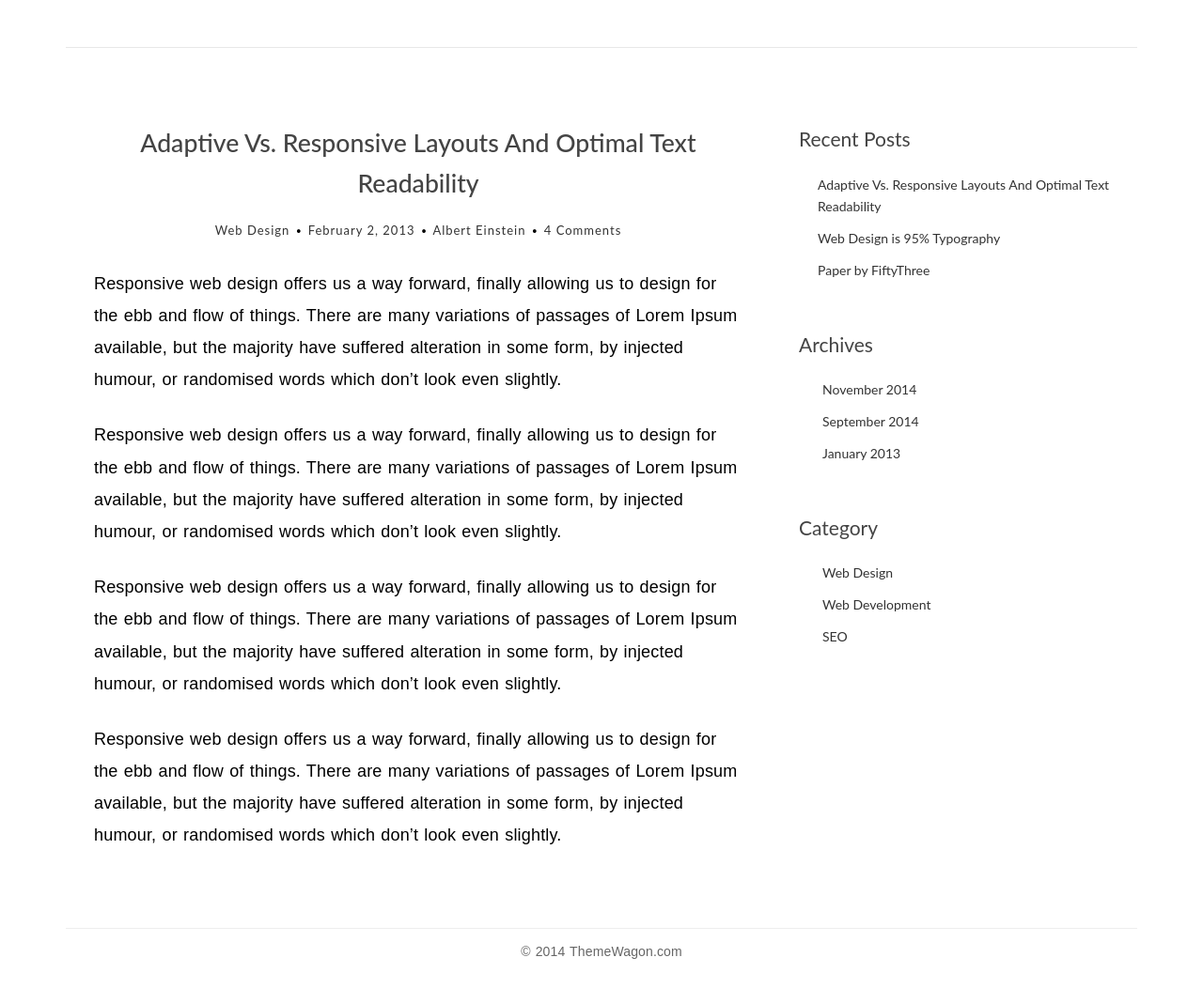
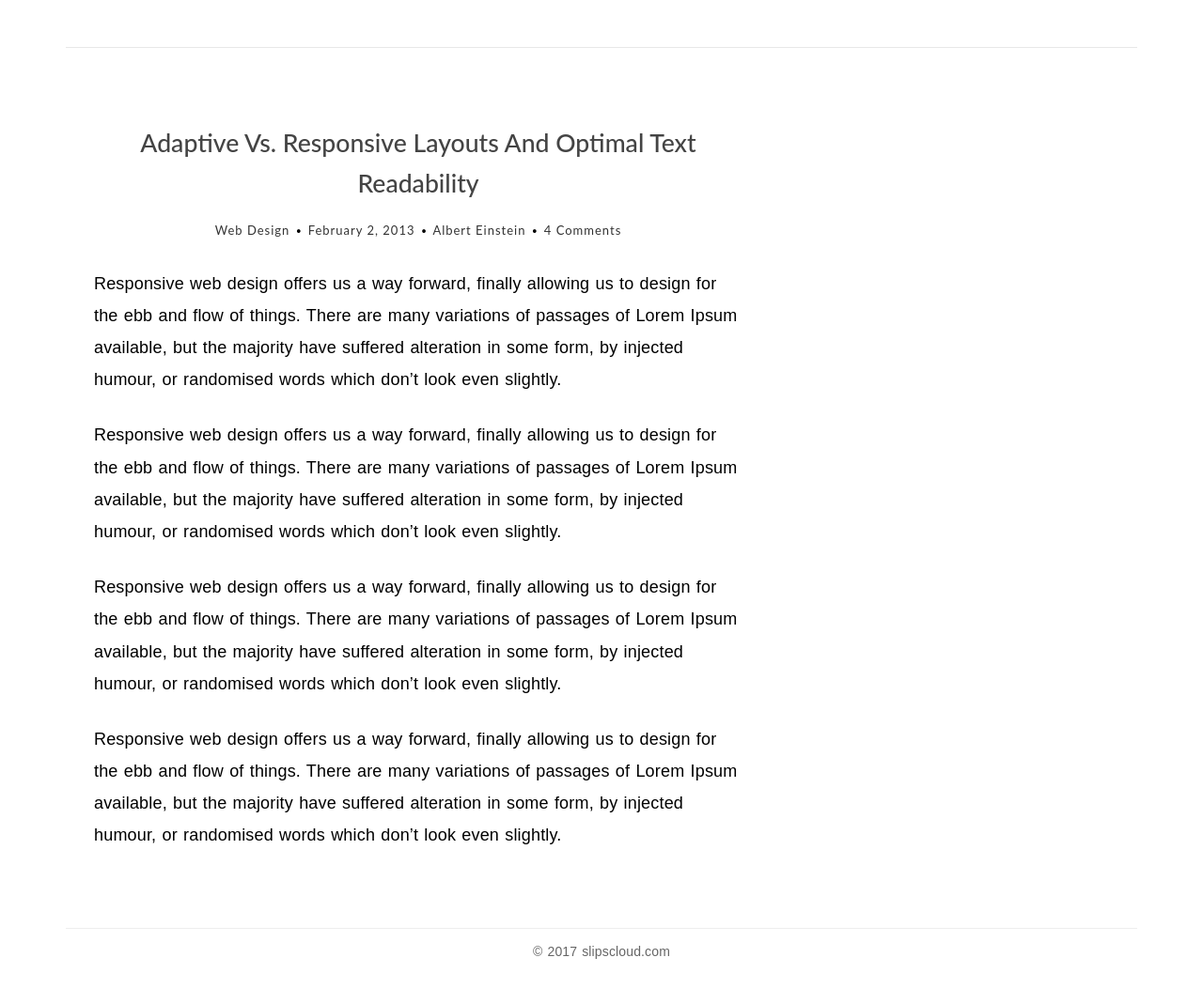
Before and after one commit to dreampivot/slipscloud.github.io, a Jekyll site: the page help/single.html, which Jekyll copies as it is, in a window 1280 px wide. Shown: the whole page at 94% size. Built offline with Jekyll 4.4.1, drawn with Linux system fonts in a browser that asks for light colours; some web fonts are replaced.

Commit message:
Update single.html

```diff
--- a/help/single.html
+++ b/help/single.html
@@ -72,51 +72,7 @@
 							</div>
 						</article>
 					</main>
-					<aside class="col-md-4">
-						<div class="widget widget-recent-posts">
-							<h3 class="widget-title">Recent Posts</h3>
-							<ul>
-								<li>
-									<a href="#">Adaptive Vs. Responsive Layouts And Optimal Text Readability</a>
-								</li>
-								<li>
-									<a href="#">Web Design is 95% Typography</a>
-								</li>
-								<li>
-									<a href="#">Paper by FiftyThree</a>
-								</li>
-							</ul>
-						</div>
-						<div class="widget widget-archives">
-							<h3 class="widget-title">Archives</h3>
-							<ul>
-								<li>
-									<a href="#">November 2014</a>
-								</li>
-								<li>
-									<a href="#">September 2014</a>
-								</li>
-								<li>
-									<a href="#">January 2013</a>
-								</li>
-							</ul>
-						</div>
 
-						<div class="widget widget-category">
-							<h3 class="widget-title">Category</h3>
-							<ul>
-								<li>
-									<a href="#">Web Design</a>
-								</li>
-								<li>
-									<a href="#">Web Development</a>
-								</li>
-								<li>
-									<a href="#">SEO</a>
-								</li>
-							</ul>
-						</div>
-					</aside>
 				</div>
 			</div>
 		</div>
@@ -124,7 +80,7 @@
 			<div class="container">
 				<div class="row">
 					<div class="col-md-12">
-						<p class="copyright">&copy; 2014 ThemeWagon.com</p>
+						<p class="copyright">&copy; 2017 slipscloud.com</p>
 					</div>
 				</div>
 			</div>
```
